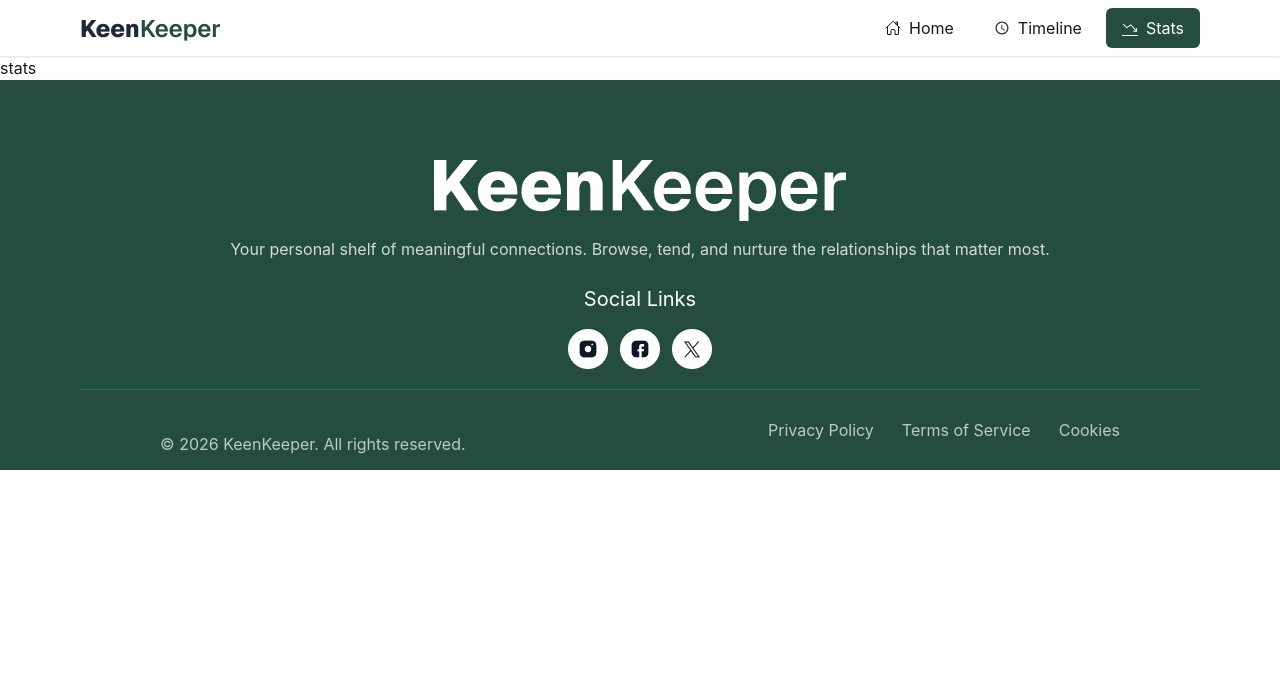
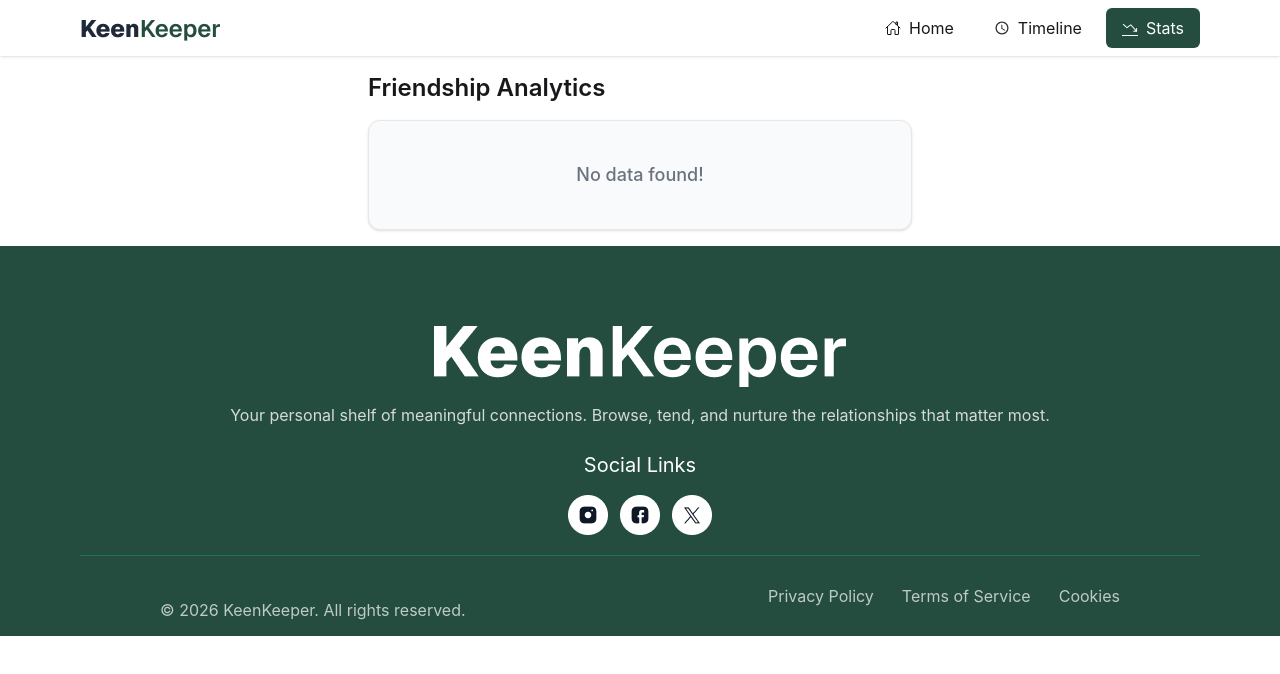
Before and after one commit to Raduan007/B13-A7-keen-Keeper, a React (Vite) app: page /stats in a window 1280 px wide. Shown: the top 674 px of the page. Built offline with nearby package versions, Linux system fonts and the light colour scheme.

Commit message:
PieChat Added

```diff
--- a/src/components/friendsInfo/QuickCheckIn.jsx
+++ b/src/components/friendsInfo/QuickCheckIn.jsx
@@ -38,10 +38,12 @@ const QuickCheckIn = ({ friend }) => {
         </button>
 
         <button
-          onClick={() => {
-            addCheckIn("video", friend);
-            toast.success(`Video with ${friend?.name}`);
-          }}
+            onClick={() => {
+              addCheckIn("video", friend);
+              toast.success(`Video with ${friend?.name}`, {
+                progressClassName: "!bg-yellow-500",
+              });
+            }}
           className="shadow p-3 rounded flex flex-col items-center justify-center transition duration-300 hover:shadow-xl hover:-translate-y-1 active:scale-95"
         >
           <IoVideocamOutline />
--- a/src/layout/RootLayout.jsx
+++ b/src/layout/RootLayout.jsx
@@ -10,7 +10,7 @@ const RootLayout = () => {
             <Navbar/>
             <Outlet/>
             <Footer/>
-            <ToastContainer/>
+            <ToastContainer position="top-center" autoClose={2000}  hideProgressBar={false}/>
         </div>
     );
 };
--- a/src/pages/statspage/StatsPage.jsx
+++ b/src/pages/statspage/StatsPage.jsx
@@ -1,11 +1,18 @@
-import React from 'react';
+import TimelineStats from "../../ui/TimelineStats";
+
 
 const StatsPage = () => {
-    return (
-        <div>
-            <h2>stats</h2>
-        </div>
-    );
+  return (
+    <div className="max-w-xl mx-auto p-4">
+
+      <h2 className="text-2xl font-semibold mb-4">
+       Friendship Analytics
+      </h2>
+
+      <TimelineStats />
+
+    </div>
+  );
 };
 
 export default StatsPage;
--- a/src/pages/timelinepage/TimelinePage.jsx
+++ b/src/pages/timelinepage/TimelinePage.jsx
@@ -57,7 +57,7 @@ const TimelinePage = () => {
 
         {filteredTimeline.length === 0 && (
          <div className="text-gray-500 text-center text-lg font-medium py-10 bg-gray-50 border border-gray-200 rounded-xl shadow-sm">
-         No activities yet
+         No data found!
        </div>
         )}
 
--- /dev/null
+++ b/src/ui/TimelineStats.jsx
@@ -0,0 +1,55 @@
+import { Pie, PieChart, Tooltip, Legend, ResponsiveContainer } from "recharts";
+import { useCheckIn } from "./CheckInContext";
+
+
+const TimelineStats = () => {
+  const { timeline } = useCheckIn();
+
+
+   if (timeline.length === 0) {
+    return (
+      <div className="text-gray-500 text-center text-lg font-medium py-10 bg-gray-50 border border-gray-200 rounded-xl shadow-sm">
+         No data found!
+       </div>
+    );
+  }
+
+  const callCount = timeline.filter(
+    (item) => item.type === "call").length;
+
+  const textCount = timeline.filter(
+    (item) => item.type === "text" ).length;
+
+  const videoCount = timeline.filter(
+    (item) => item.type === "video").length;
+
+  const data = [
+    { name: "Call", value: callCount, fill: "#22c55e" },
+    { name: "Text", value: textCount, fill: "#3b82f6" },
+    { name: "Video", value: videoCount, fill: "#eab308" },
+  ];
+  console.log("timeline:", timeline);
+  return (
+    <div className="w-full max-w-md mx-auto bg-white p-4 rounded-xl shadow">
+
+
+      <ResponsiveContainer width="100%" height={300}>
+        <PieChart>
+          <Pie
+            data={data}
+            innerRadius={70}
+            outerRadius={100}
+            paddingAngle={5}
+            cornerRadius={10}
+            dataKey="value"
+          />
+
+          <Tooltip />
+          <Legend />
+        </PieChart>
+      </ResponsiveContainer>
+    </div>
+  );
+};
+
+export default TimelineStats;
```
